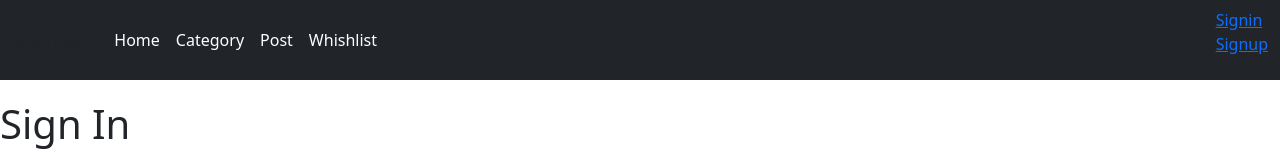
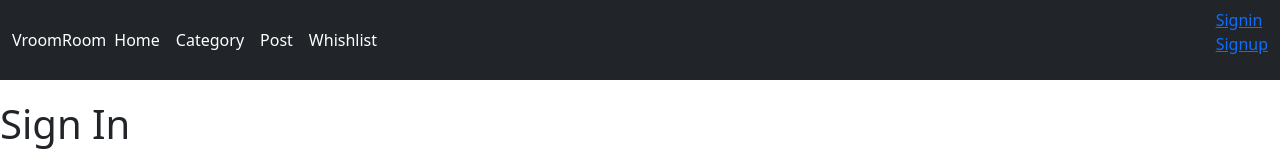
Before and after one commit to aliibuhumaid/VroomRoom-FE, a React (Create React App) app in the folder vroomroom-fe/: page / in a window 1280 px wide. Shown: the top 160 px of the page. Built offline with nearby package versions, Linux system fonts and the light colour scheme.

Commit message:
txt fix white

```diff
--- a/vroomroom-fe/src/components/home/NavBar.jsx
+++ b/vroomroom-fe/src/components/home/NavBar.jsx
@@ -7,7 +7,7 @@ export default function NavBar({ isAuth, onLogoutHandle }) {
       <header>
         <nav className="navbar navbar-expand-md navbar-dark fixed-top bg-dark">
           <div className="container-fluid">
-            <Link to="/" className="nav-link active">VroomRoom</Link>
+          <Link to="/" className="nav-link active text-white">VroomRoom</Link>
             <button className="navbar-toggler" type="button" data-bs-toggle="collapse" data-bs-target="#navbarCollapse" aria-controls="navbarCollapse" aria-expanded="false" aria-label="Toggle navigation">
               <span className="navbar-toggler-icon"></span>
             </button>
```
